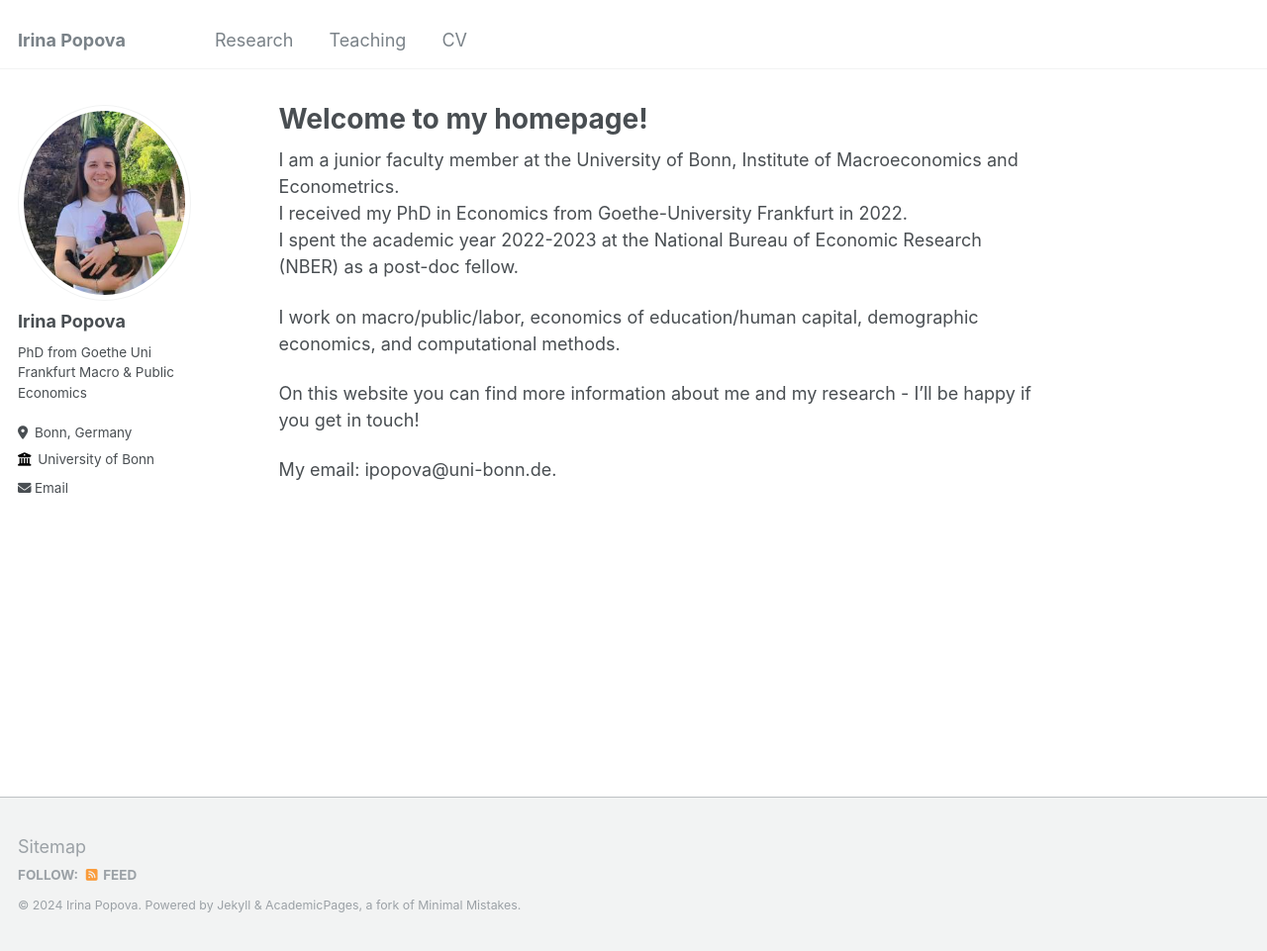
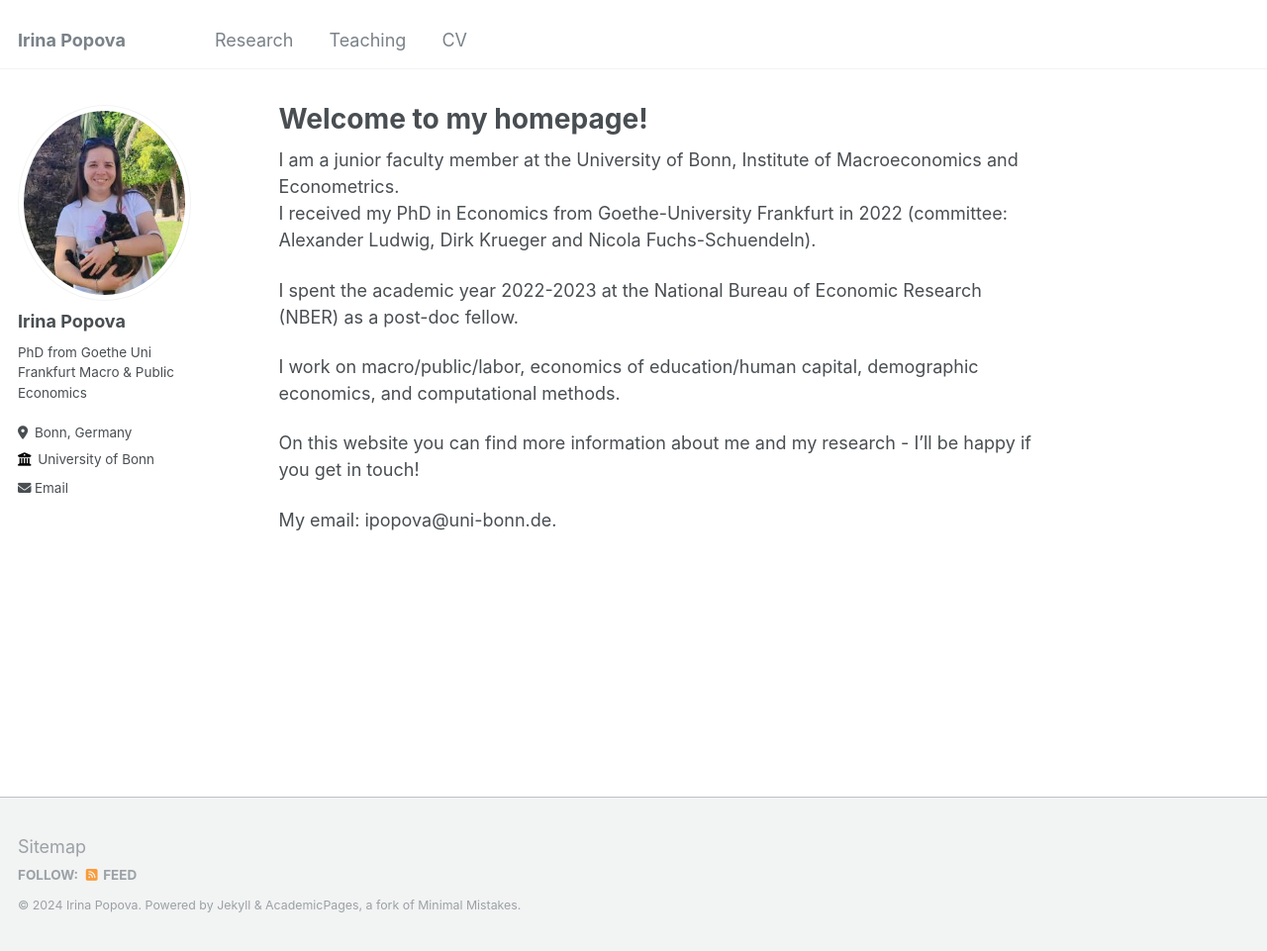
Before and after one commit to theta73/theta73.github.io, a Jekyll site: the page built from _pages/about.md, in a window 1280 px wide and 961 px high. Shown: the whole window at 99% size. Built offline with Jekyll 4.4.1, drawn with Linux system fonts in a browser that asks for light colours.

Commit message:
Update about.md

```diff
--- a/_pages/about.md
+++ b/_pages/about.md
@@ -7,7 +7,8 @@ redirect_from:
   - /about.html
 ---
 I am a junior faculty member at the University of Bonn, Institute of Macroeconomics and Econometrics.
-I received my PhD in Economics from Goethe-University Frankfurt in 2022.
+I received my PhD in Economics from Goethe-University Frankfurt in 2022 (committee: Alexander Ludwig, Dirk Krueger and Nicola Fuchs-Schuendeln).
+
 I spent the academic year 2022-2023 at the National Bureau of Economic Research (NBER) as a post-doc fellow.
 
 I work on macro/public/labor, economics of education/human capital, demographic economics, and computational methods.
```
